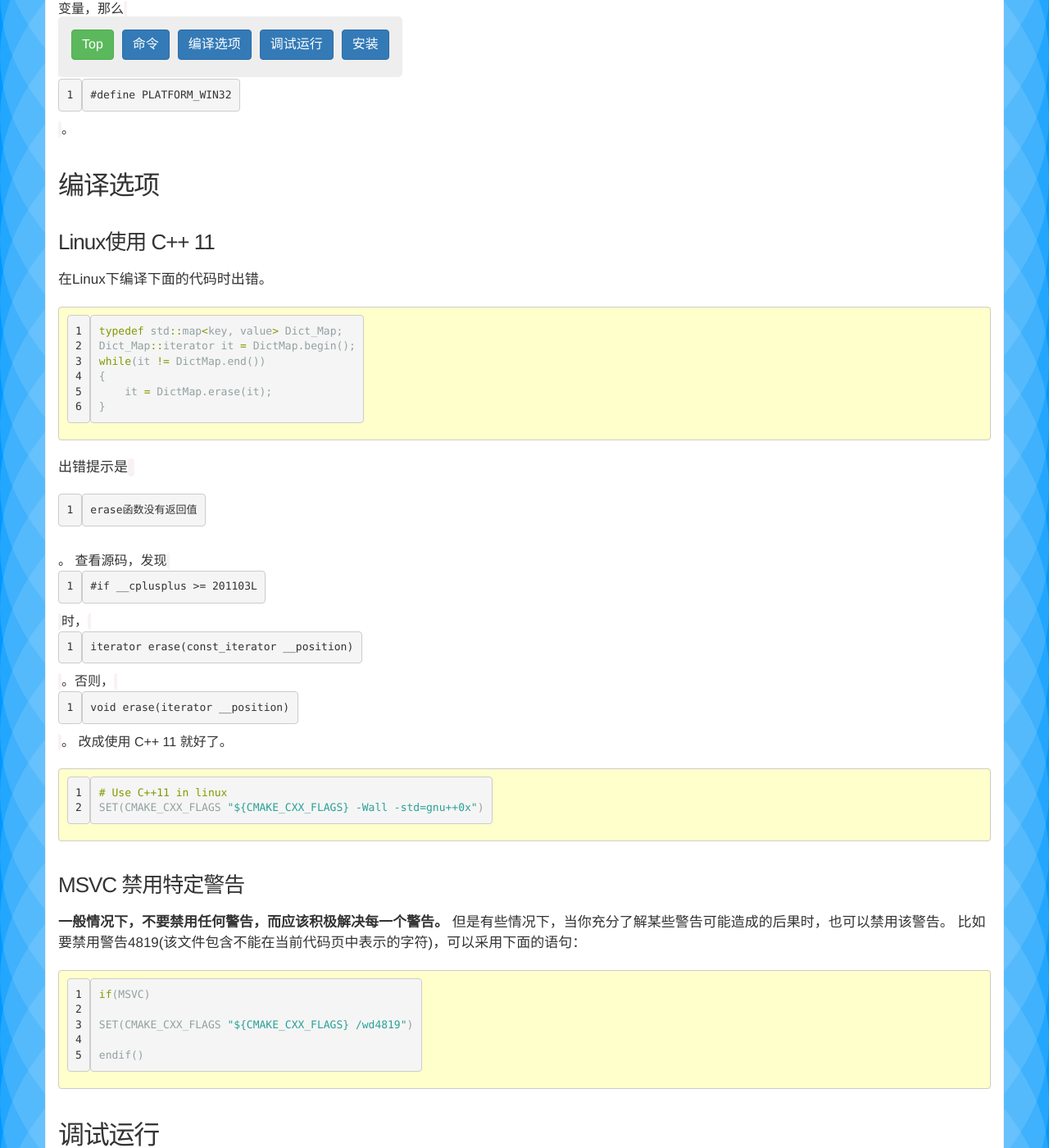
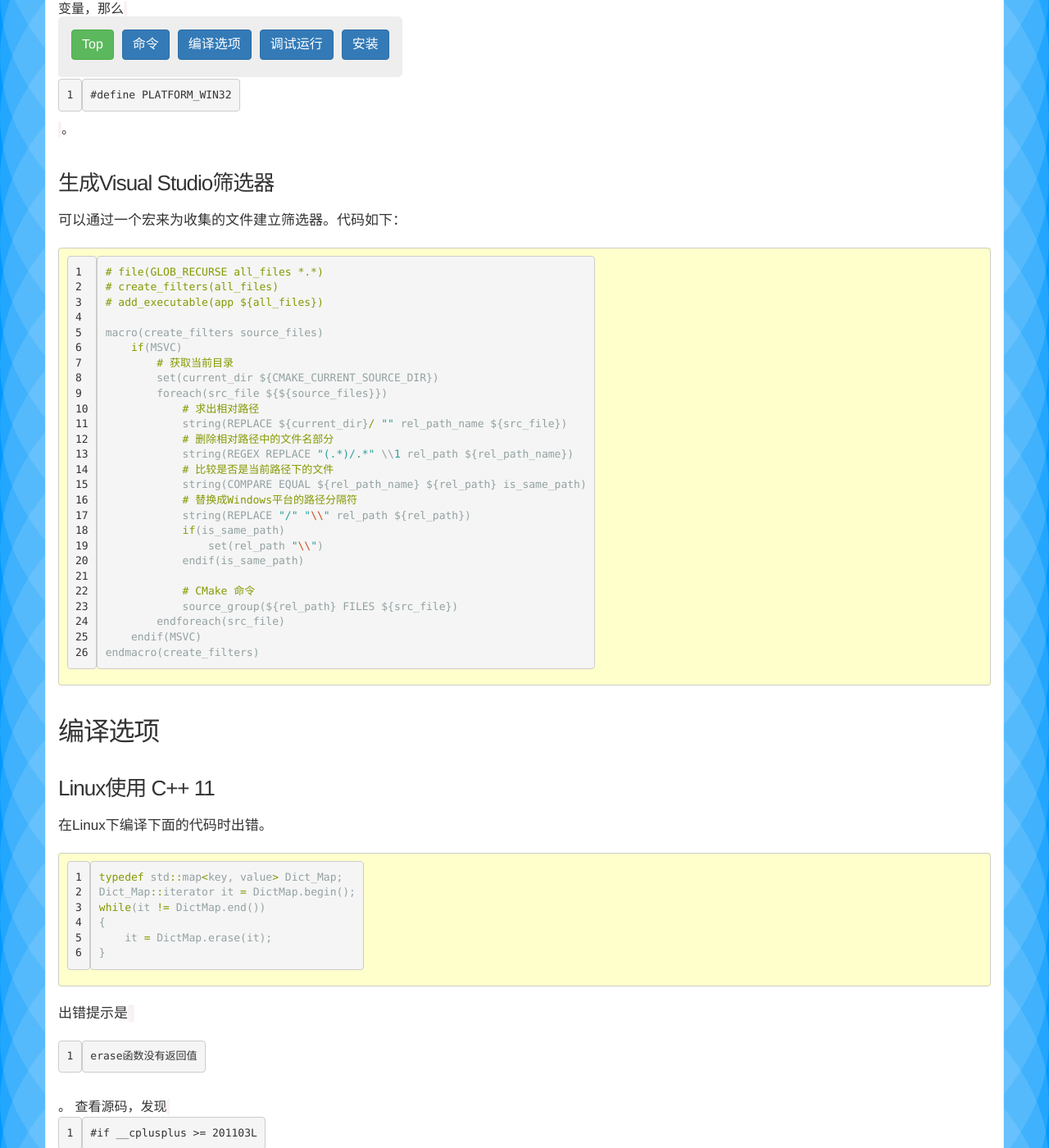
Before and after one commit to Gemini2015/gemini2015.github.io, a Jekyll site: the page built from _posts/2015-01-22-cmake-experience.markdown, in a window 1280 px wide and 1400 px high, scrolled down 3082 px. Shown: the whole window at 82% size. Built offline with Jekyll 4.4.1, drawn with Linux system fonts in a browser that asks for light colours; nearby versions of some CDN libraries; comment, search, counter and statistics services are not loaded; a style sheet for code colours, icons or effects is not loaded.

Commit message:
add create visual filter

````diff
--- a/_posts/2015-01-22-cmake-experience.markdown
+++ b/_posts/2015-01-22-cmake-experience.markdown
@@ -91,6 +91,38 @@ configure_file(
 #cmakedefine PLATFORM_LINUX
 ```
 如果 CMakeLists.txt 中定义了`PLATFORM_WIN32`变量，那么`#cmakedefine PLATFORM_WIN32`就会变成C++的宏定义语句`#define PLATFORM_WIN32`。
+
+### 生成Visual Studio筛选器
+可以通过一个宏来为收集的文件建立筛选器。代码如下：
+
+```
+# file(GLOB_RECURSE all_files *.*)
+# create_filters(all_files)
+# add_executable(app ${all_files})
+
+macro(create_filters source_files)
+	if(MSVC)
+		# 获取当前目录
+		set(current_dir ${CMAKE_CURRENT_SOURCE_DIR})
+		foreach(src_file ${${source_files}})
+			# 求出相对路径
+			string(REPLACE ${current_dir}/ "" rel_path_name ${src_file})
+			# 删除相对路径中的文件名部分
+			string(REGEX REPLACE "(.*)/.*" \\1 rel_path ${rel_path_name})
+			# 比较是否是当前路径下的文件
+			string(COMPARE EQUAL ${rel_path_name} ${rel_path} is_same_path)
+			# 替换成Windows平台的路径分隔符
+			string(REPLACE "/" "\\" rel_path ${rel_path})
+			if(is_same_path)
+				set(rel_path "\\")
+			endif(is_same_path)
+
+			# CMake 命令
+			source_group(${rel_path} FILES ${src_file})
+		endforeach(src_file)
+	endif(MSVC)
+endmacro(create_filters)
+```
 
 ## 编译选项
 
````
